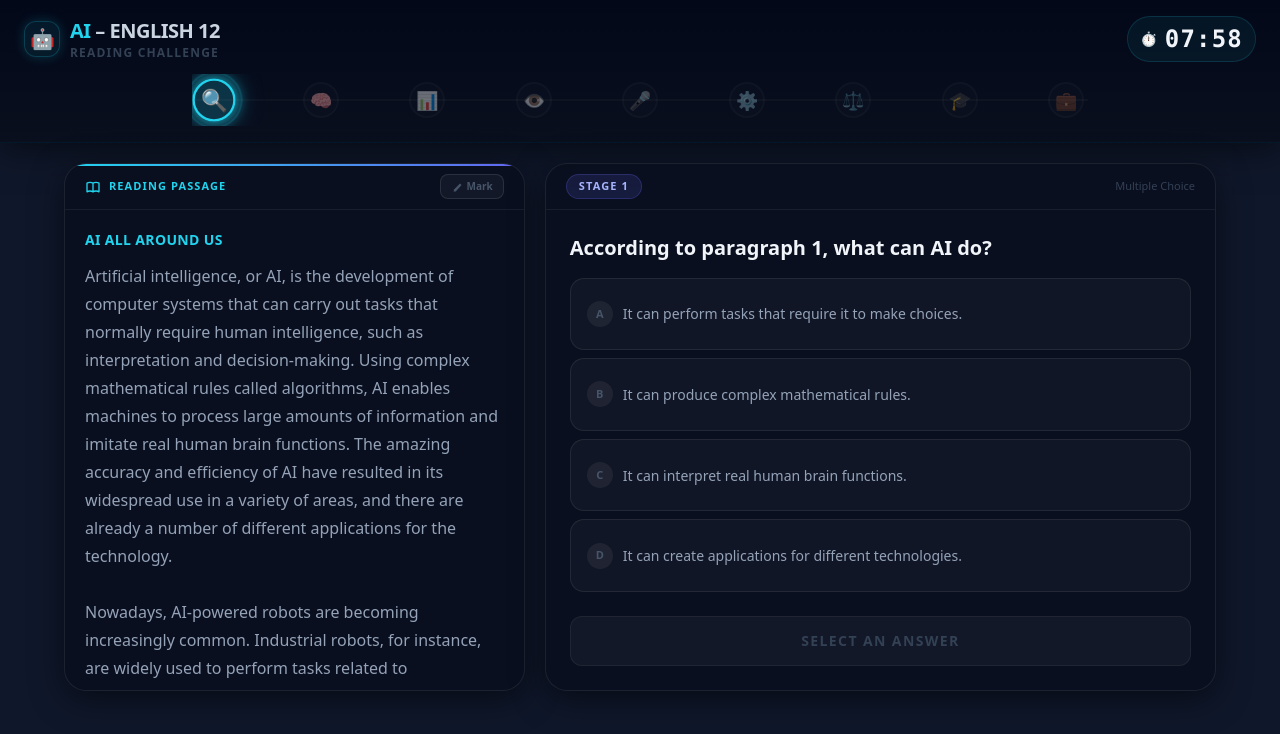
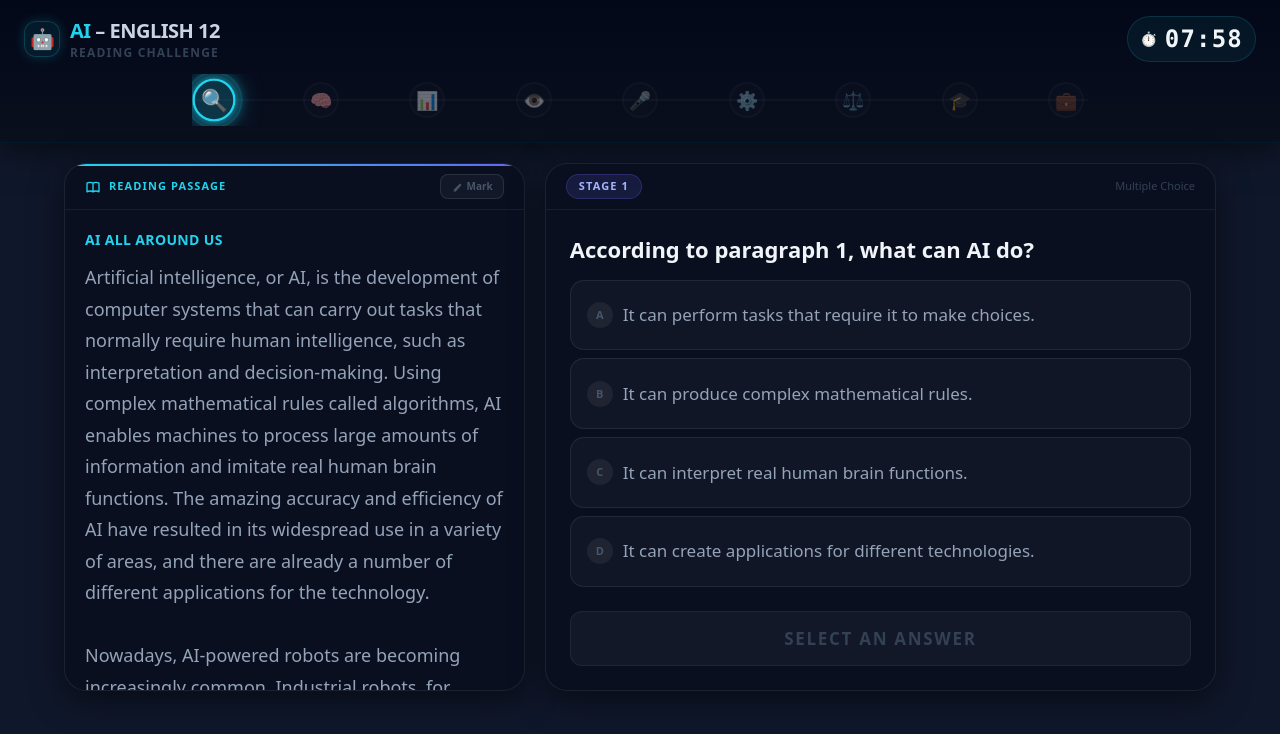
Before and after one commit to havo280788-byte/ARTIFICIAL-INTELLIGENCE, a React (Vite) app: page / in a window 1280 px wide. Both pictures are taken after typing "Sample", "Sample" into the empty fields and a click on the button "⚡ START CHALLENGE". Shown: the top 734 px of the page. Built offline with nearby package versions, Linux system fonts and the light colour scheme.

Commit message:
Add files via upload

```diff
--- a/src/components/QuizCard.tsx
+++ b/src/components/QuizCard.tsx
@@ -63,7 +63,7 @@ export default function QuizCard({ question, stageNum, onAnswer, mode = 'student
             if (remaining.length > 0) parts.push({ text: remaining, highlighted: false });
             if (parts.length > 0) {
                 return (
-                    <p className="text-sm md:text-base leading-relaxed whitespace-pre-line" style={{ color: '#94A3B8', lineHeight: '1.75' }}>
+                    <p className="text-sm leading-relaxed whitespace-pre-line" style={{ color: '#94A3B8', lineHeight: '1.75', fontSize: 'clamp(13px, 1.5vw, 18px)' }}>
                         {parts.map((part, i) => (
                             <span
                                 key={i}
@@ -83,7 +83,7 @@ export default function QuizCard({ question, stageNum, onAnswer, mode = 'student
             }
         }
         return (
-            <p className="text-sm md:text-base leading-relaxed whitespace-pre-line" style={{ color: '#94A3B8', lineHeight: '1.75' }}>
+            <p className="text-sm leading-relaxed whitespace-pre-line" style={{ color: '#94A3B8', lineHeight: '1.75', fontSize: 'clamp(13px, 1.5vw, 18px)' }}>
                 {READING_PASSAGE}
             </p>
         );
@@ -99,7 +99,7 @@ export default function QuizCard({ question, stageNum, onAnswer, mode = 'student
             textAlign: 'left',
             transition: 'all 0.2s cubic-bezier(0.4,0,0.2,1)',
             fontWeight: 500,
-            fontSize: '14px',
+            fontSize: 'clamp(14px, 1.4vw, 17px)',
             cursor: 'pointer',
             display: 'flex',
             alignItems: 'center',
@@ -314,7 +314,7 @@ export default function QuizCard({ question, stageNum, onAnswer, mode = 'student
 
                         <div className="p-5 md:p-6 space-y-4 flex-1 flex flex-col">
                             {/* Question Text */}
-                            <h2 className="text-base md:text-xl font-bold leading-snug" style={{ color: '#F1F5F9' }}>
+                            <h2 className="text-base font-bold leading-snug" style={{ color: '#F1F5F9', fontSize: 'clamp(15px, 1.8vw, 22px)' }}>
                                 {question.question}
                             </h2>
 
@@ -396,10 +396,11 @@ export default function QuizCard({ question, stageNum, onAnswer, mode = 'student
                                                 </div>
                                                 <button
                                                     onClick={() => onAnswer(selected!, true)}
-                                                    className="w-full py-3.5 font-bold rounded-xl text-white text-sm uppercase tracking-widest transition-all duration-200 hover:scale-[1.02]"
+                                                    className="w-full py-3.5 font-bold rounded-xl text-white uppercase tracking-widest transition-all duration-200 hover:scale-[1.02]"
                                                     style={{
                                                         background: 'linear-gradient(135deg, #059669, #10B981)',
                                                         boxShadow: '0 4px 20px rgba(16,185,129,0.4)',
+                                                        fontSize: 'clamp(14px, 1.4vw, 17px)',
                                                     }}
                                                 >
                                                     Continue →
@@ -438,11 +439,12 @@ export default function QuizCard({ question, stageNum, onAnswer, mode = 'student
                                                 </div>
                                                 <button
                                                     onClick={() => onAnswer(selected!, false)}
-                                                    className="w-full py-3.5 font-bold rounded-xl text-white text-sm uppercase tracking-widest transition-all duration-200 hover:scale-[1.02]"
+                                                    className="w-full py-3.5 font-bold rounded-xl text-white uppercase tracking-widest transition-all duration-200 hover:scale-[1.02]"
                                                     style={{
                                                         background: 'rgba(255,255,255,0.06)',
                                                         border: '1px solid rgba(255,255,255,0.12)',
                                                         boxShadow: 'none',
+                                                        fontSize: 'clamp(14px, 1.4vw, 17px)',
                                                     }}
                                                     onMouseEnter={e => { e.currentTarget.style.background = 'rgba(255,255,255,0.1)'; }}
                                                     onMouseLeave={e => { e.currentTarget.style.background = 'rgba(255,255,255,0.06)'; }}
@@ -457,17 +459,19 @@ export default function QuizCard({ question, stageNum, onAnswer, mode = 'student
                                                 animate={{ opacity: 1 }}
                                                 onClick={handleCheck}
                                                 disabled={!selected}
-                                                className="w-full py-3.5 font-black text-sm uppercase tracking-widest rounded-xl transition-all duration-300"
+                                                className="w-full py-3.5 font-black uppercase tracking-widest rounded-xl transition-all duration-300"
                                                 style={selected ? {
                                                     background: 'linear-gradient(135deg, #06B6D4 0%, #6366F1 55%, #8B5CF6 100%)',
                                                     boxShadow: '0 4px 24px rgba(99,102,241,0.4)',
                                                     color: '#fff',
                                                     cursor: 'pointer',
+                                                    fontSize: 'clamp(14px, 1.4vw, 17px)',
                                                 } : {
                                                     background: 'rgba(255,255,255,0.04)',
                                                     border: '1px solid rgba(255,255,255,0.06)',
                                                     color: '#334155',
                                                     cursor: 'not-allowed',
+                                                    fontSize: 'clamp(14px, 1.4vw, 17px)',
                                                 }}
                                                 onMouseEnter={e => {
                                                     if (selected) {
@@ -490,10 +494,11 @@ export default function QuizCard({ question, stageNum, onAnswer, mode = 'student
                                         {!revealed ? (
                                             <button
                                                 onClick={handleReveal}
-                                                className="flex-1 py-3 font-bold rounded-xl text-white text-sm uppercase tracking-widest transition-all duration-200 hover:scale-[1.02]"
+                                                className="flex-1 py-3 font-bold rounded-xl text-white uppercase tracking-widest transition-all duration-200 hover:scale-[1.02]"
                                                 style={{
                                                     background: 'linear-gradient(135deg, #D97706, #F59E0B)',
                                                     boxShadow: '0 4px 16px rgba(245,158,11,0.35)',
+                                                    fontSize: 'clamp(14px, 1.4vw, 17px)',
                                                 }}
                                             >
                                                 👁 Reveal
@@ -512,10 +517,11 @@ export default function QuizCard({ question, stageNum, onAnswer, mode = 'student
                                         )}
                                         <button
                                             onClick={onNextQuestion}
-                                            className="flex-1 py-3 font-bold rounded-xl text-white text-sm uppercase tracking-widest transition-all duration-200"
+                                            className="flex-1 py-3 font-bold rounded-xl text-white uppercase tracking-widest transition-all duration-200"
                                             style={{
                                                 background: 'rgba(255,255,255,0.05)',
                                                 border: '1px solid rgba(255,255,255,0.1)',
+                                                fontSize: 'clamp(14px, 1.4vw, 17px)',
                                             }}
                                             onMouseEnter={e => { e.currentTarget.style.background = 'rgba(255,255,255,0.1)'; }}
                                             onMouseLeave={e => { e.currentTarget.style.background = 'rgba(255,255,255,0.05)'; }}
```
